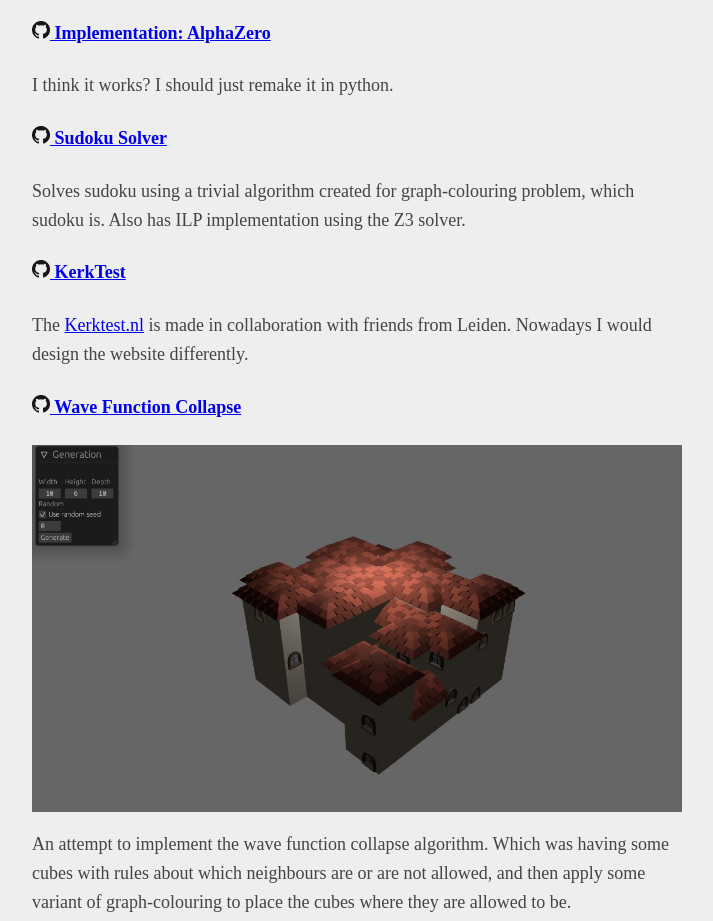
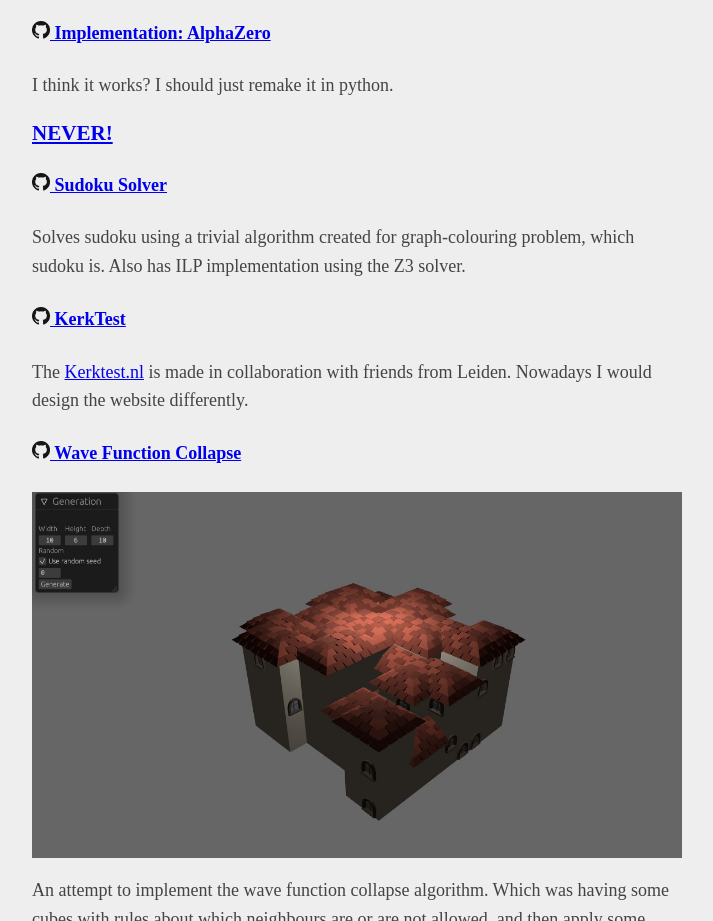
Before and after one commit to BlockCat/BlockCat.github.io, a plain HTML site: page index.html in a window 1280 px wide. Shown: the part 2580-3501 px from the top of the page, without its empty margins (283-996 px from the left). Drawn offline with Linux system fonts and the light colour scheme.

Commit message:
Update index.html

```diff
--- a/index.html
+++ b/index.html
@@ -156,6 +156,8 @@
             </a>
           </h4>
           <p>I think it works? I should just remake it in python.</p>
+
+          <h1><a href="https://github.com/BlockCat/catzero2">NEVER!</a></h1>
         </article>
         <article>
           <h4>
```
